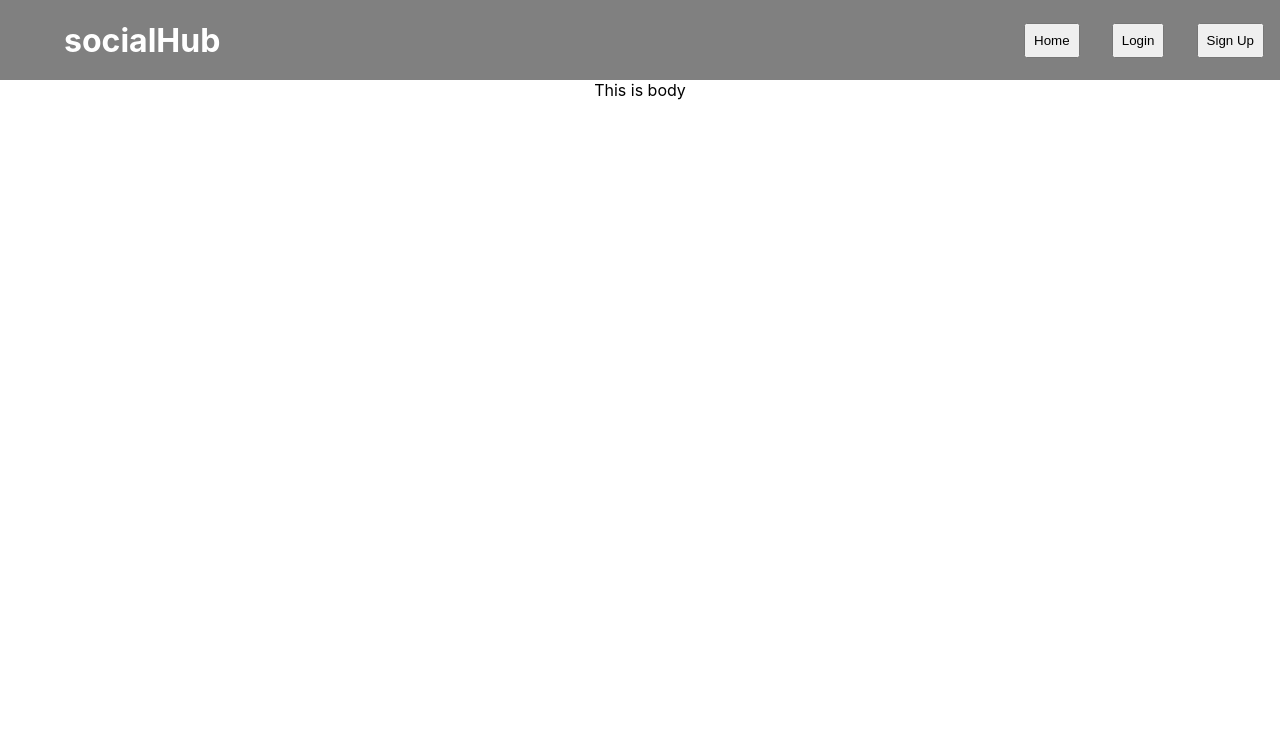
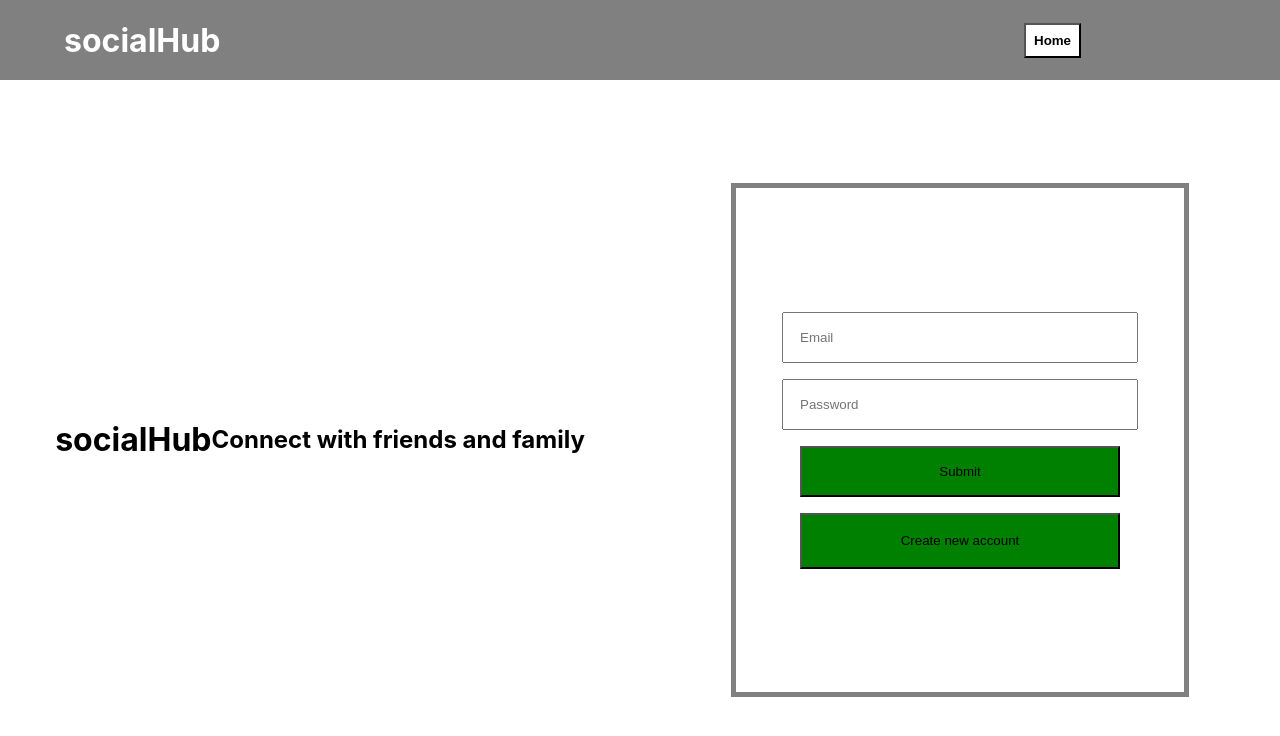
Before and after one commit to Alan1321/social-network, a React (Create React App) app in the folder frontend/: page / in a window 1280 px wide. Shown: the top 736 px of the page. Built offline with nearby package versions, Linux system fonts and the light colour scheme.

Commit message:
Updated Welcome Page

```diff
--- a/frontend/src/Utils/Header.js
+++ b/frontend/src/Utils/Header.js
@@ -3,7 +3,7 @@ import styled from 'styled-components'
 
 const Outer_Container = styled.div`
 background-color:grey;
-height:5rem;
+height:10%;
 width:100%;
 display: flex;
 //text-align: center;
@@ -33,10 +33,14 @@ width:15rem;
 justify-content: space-between;
 align-items: center;
 margin-right:1rem;
+// background-color:green;
+float:right;
 `
 const Button = styled.button`
+background-color:white;
 padding:0.5rem;
-
+font-weight:bold;
+float:right;
 `
 
 const Header = () =>{
@@ -46,8 +50,6 @@ const Header = () =>{
                 <Left>socialHub</Left>
                 <Right>
                     <Button>Home</Button>
-                    <Button>Login</Button>
-                    <Button>Sign Up</Button>
                 </Right>
             </Inner_Container>
         </Outer_Container>
--- a/frontend/src/components/Welcome.js
+++ b/frontend/src/components/Welcome.js
@@ -1,13 +1,108 @@
-import React from "react";
+import React, {useState, useEffect} from "react";
+import styled from 'styled-components'
 import Header from "../Utils/Header";
+
+const Outer_Container = styled.div`
+height:100vh;
+`
+
+const Signup_body = styled.div`
+background-color:white;
+height:90%;
+display:flex;
+`
+const Signup_left = styled.div`
+background-color:white;
+width:50%;
+display:flex;
+text-align: center;
+justify-content: center;
+align-items: center;
+`
+
+const Signup_right = styled.div`
+// background-color:blue;
+width:50%;
+display:flex;
+text-align: center;
+justify-content: center;
+align-items: center;
+`
+
+const Signup_form = styled.form`
+background-color:white;
+border: 5px solid grey;
+width:70%;
+height:70%;
+display:flex;
+text-align: center;
+justify-content: center;
+align-items: center;
+`
+
+const Login_body = styled.div`
+// background-color:blue;
+height:90%;
+`
+
+const Input = styled.input`
+margin-bottom:1rem;
+padding:1rem;
+width:20rem;
+`
+
+const Login_form = styled.form`
+background-color:white;
+border: 5px solid grey;
+width:70%;
+height:70%;
+display:flex;
+text-align: center;
+justify-content: center;
+align-items: center;
+`
+
+const Button = styled.button`
+width:20rem;
+height:3.5rem;
+background-color:green;
+`
 
 const Welcome = () =>{
 
+    const [login, setLogin] = useState(true);
+
     return(
-        <div>
+        <Outer_Container>
             <Header />
-            <div>This is body</div>
-        </div>
+            <Signup_body>
+                <Signup_left>
+                    <h1 style={{lineHeight:'1rem'}}>socialHub</h1><br></br>
+                    <h2 style={{lineHeight:'1rem'}}>Connect with friends and family</h2>
+                </Signup_left>
+                <Signup_right>
+                    {!login && <Signup_form>
+                        <form>
+                            <Input type="text" id="fname" name="fname" placeholder="First name"/><br></br>
+                            <Input type="text" id="lname" name="lname" placeholder="Last name"/><br></br>
+                            <Input placeholder="Email"/><br></br>
+                            <Input placeholder="password"/><br></br>
+                            <Input placeholder="Confirm password"/><br></br>
+                            <Input style={{backgroundColor:'green'}} type="submit"/>
+                            <Button onClick={()=>setLogin(true)}>Login</Button>
+                        </form>
+                    </Signup_form>}
+                    {login && <Login_form>
+                        <form>
+                            <Input type="text" id="fname" name="fname" placeholder="Email"/><br></br>
+                            <Input type="text" id="lname" name="lname" placeholder="Password"/><br></br>
+                            <Input style={{backgroundColor:'green'}} type="submit"/>
+                            <Button onClick={()=>setLogin(false)}>Create new account</Button>
+                        </form>
+                    </Login_form>}
+                </Signup_right>
+            </Signup_body>
+        </Outer_Container>
     )
 }
 
```
